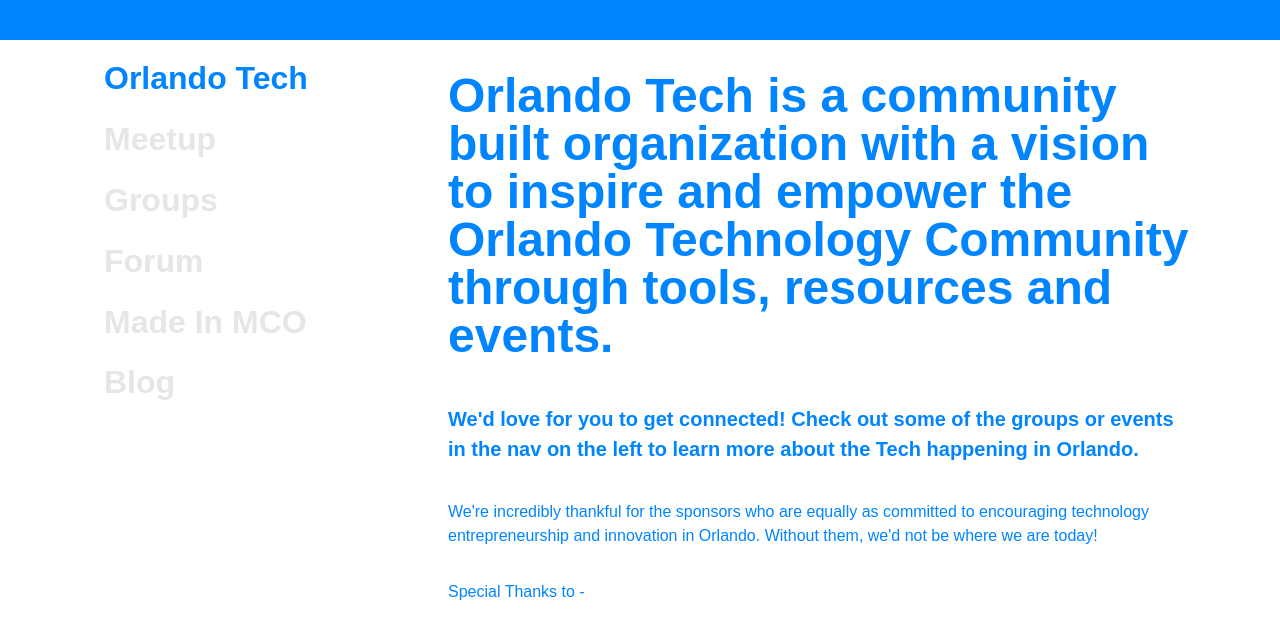
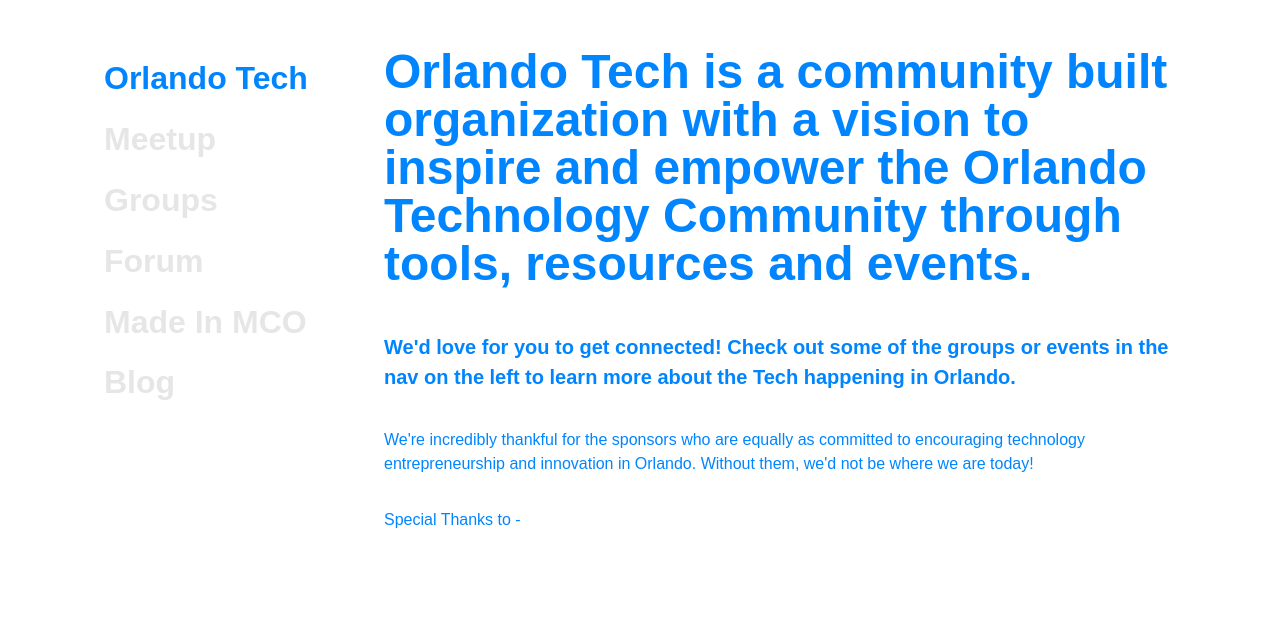
Before and after one commit to orlandotech/orlandotech.github.io, a Jekyll site: the page built from index.html, in a window 1280 px wide. Shown: the top 639 px of the page. Built offline with Jekyll 4.4.1, drawn with Linux system fonts in a browser that asks for light colours; nearby versions of some CDN libraries; library files that are not in the unit come from our copies; Markdown is read by kramdown in place of the engine named in the settings.

Commit message:
forget that dumb body border

```diff
--- a/assets/css/style.css
+++ b/assets/css/style.css
@@ -9,7 +9,6 @@
   -ms-text-size-adjust: 100%;
   text-size-adjust: 100%;
   background: #fff;
-	border: 20px solid #0085ff;
   font: normal 100%/1.5 "lft-etica", sans-serif;
 }
 
@@ -54,9 +53,9 @@
 }
 
 .main {
-  padding: 1em 4em;
+  padding: 0 4em;
   position: fixed;
-  top: 1.5em;
+  top: 1em;
   right: 1.5em;
 }
 
@@ -146,5 +145,5 @@
 
 @media screen and (min-width: 56em) {
   #nav { width: 18em }
-  .main { width: auto; left: 24em }
+  .main { width: auto; left: 20em }
 }
```
